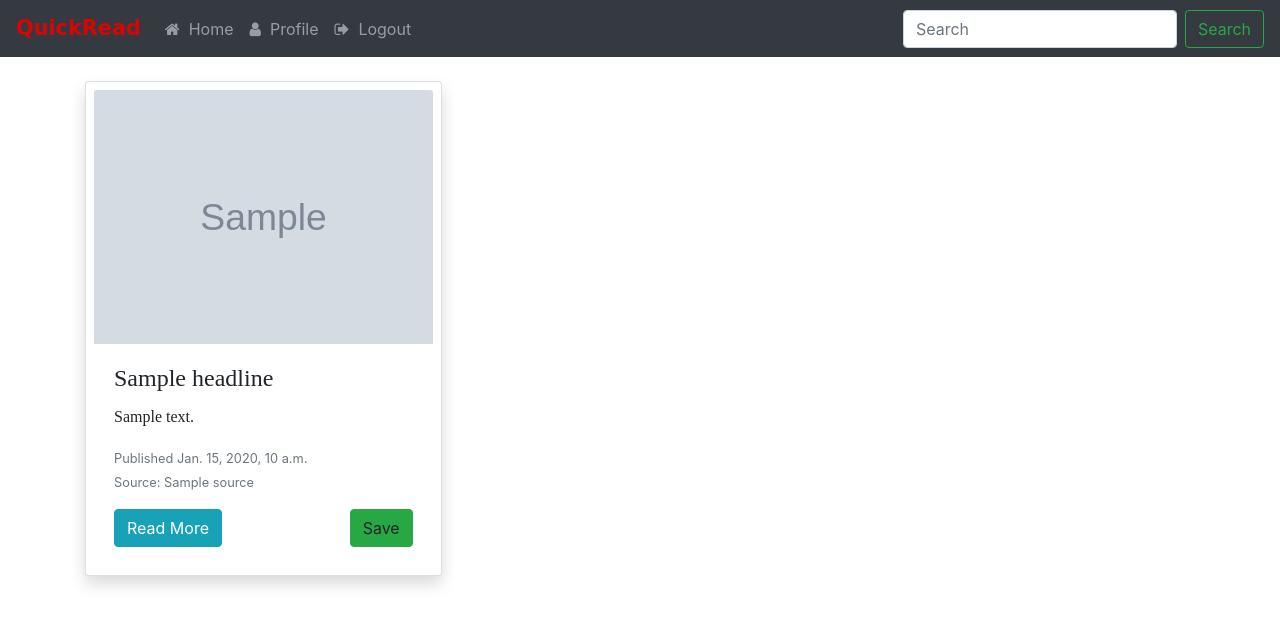
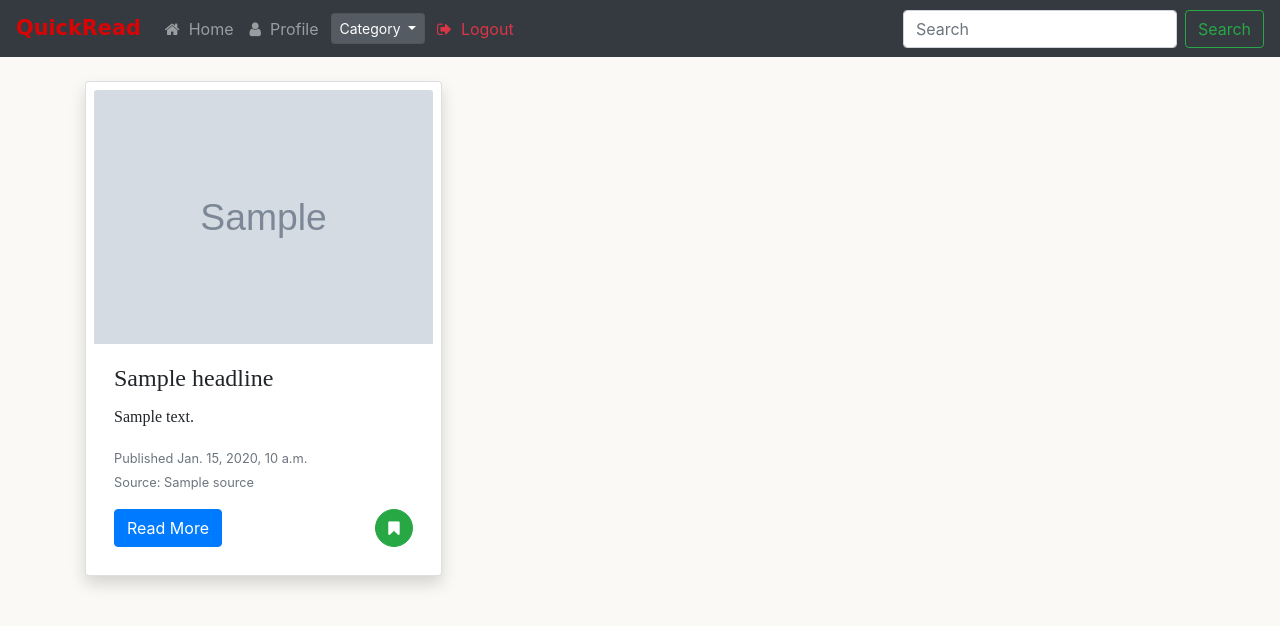
Before and after one commit to Siddhartha-Padhy/quick_read, a Django app: template news_section/templates/home.html in a window 1280 px wide. Shown: the top 626 px of the page. Run offline with Django 3.2, Linux system fonts and the light colour scheme; the template is opened without the code that fills it: most values are stand-ins (such as "Sample title", 1, 10 or a date in 2020); grey boxes marked "Sample" are stand-in pictures; some libraries are stand-ins or nearby versions; some web fonts are replaced.

Commit message:
bug fixes

```diff
--- a/news_section/static/script.js
+++ b/news_section/static/script.js
@@ -1,42 +1,44 @@
-function saveArticle(ind) {
+function saveArticle(ind, username) {
   let title = document.getElementById(`headline${ind}`).textContent.trim()
   let url = document.getElementById(`url${ind}`).href
+  console.log(username)
 
-  if (localStorage['Saved'] != null) {
-    let prev = JSON.parse(localStorage['Saved'])
+  if (localStorage[username] != null) {
+    let prev = JSON.parse(localStorage[username])
     prev[title] = url
-    localStorage['Saved'] = JSON.stringify(prev)
+    localStorage[username] = JSON.stringify(prev)
   } else {
     let store = { [title]: url }
     store = JSON.stringify(store)
-    localStorage['Saved'] = store
+    localStorage[username] = store
   }
 }
 
-function delete_article(ind) {
+//Error
+function delete_article(ind, username) {
   let article = document.getElementById(`article${ind}`).textContent.trim()
   console.log(article)
-  let data = JSON.parse(localStorage['Saved'])
+  let data = JSON.parse(localStorage[username])
   console.log(data)
   delete data[article]
   console.log(data)
-  localStorage['Saved'] = JSON.stringify(data)
-  get_saved_articles()
+  localStorage[username] = JSON.stringify(data)
+  get_saved_articles(username)
 }
 
-function get_saved_articles() {
+function get_saved_articles(username) {
   let saved_section = document.getElementById('saved-articles')
   if (saved_section != null) {
     document.getElementById('saved-articles').innerHTML = ''
-    if (localStorage['Saved'] != null) {
-      let articles = JSON.parse(localStorage['Saved'])
+    if (localStorage[username] != null) {
+      let articles = JSON.parse(localStorage[username])
       let count = 0
       for (article in articles) {
         saved_section.innerHTML += `<div class="list-group-item list-group-item-action d-flex justify-content-between">
         <a href=${articles[article]} class="card-link" id="article${count}">
           ${article}
         </a>
-        <button class="btn btn-danger custom-delete-btn" id="del-btn${count}" onclick="delete_article(${count++})">
+        <button class="btn btn-danger custom-delete-btn" id="del-btn${count}" onclick="delete_article(${count++}, '${username}')">
           <i class="fa fa-trash" aria-hidden="true"></i>
         </button>
       </div>`
--- a/news_section/static/style.css
+++ b/news_section/static/style.css
@@ -1,6 +1,10 @@
 * {
   margin: 0;
   padding: 0;
+}
+
+body {
+  background-color: #faf9f6;
 }
 
 .main-text {
@@ -116,3 +120,7 @@
   width: 10vh;
   border-radius: 70px;
 }
+
+.custom-save-btn {
+  border-radius: 70px;
+}
--- a/news_section/templates/base.html
+++ b/news_section/templates/base.html
@@ -33,7 +33,7 @@
 
     <title>QuickRead</title>
   </head>
-  <body onload="get_saved_articles()">
+  <body onload="get_saved_articles('{{username}}')">
     <!--Navbar-->
     <nav class="navbar navbar-expand-lg navbar-dark bg-dark custom-navbar">
       <a class="navbar-brand" href="#">
@@ -66,7 +66,31 @@
             </a>
           </li>
           <li class="nav-item">
-            <a class="nav-link" href="{% url 'logout' %}">
+            <div class="dropdown show">
+              <a
+                class="btn btn-secondary btn-sm dropdown-toggle m-1"
+                href="#"
+                role="button"
+                id="dropdownMenuLink"
+                data-toggle="dropdown"
+                aria-haspopup="true"
+                aria-expanded="false"
+              >
+                Category
+              </a>
+
+              <div class="dropdown-menu" aria-labelledby="dropdownMenuLink">
+                <a class="dropdown-item" href="#">Breaking News</a>
+                <a class="dropdown-item" href="#">World</a>
+                <a class="dropdown-item" href="#">Nation</a>
+                <a class="dropdown-item" href="#">Business</a>
+                <a class="dropdown-item" href="#">Sports</a>
+                <a class="dropdown-item" href="#">Entertainment</a>
+              </div>
+            </div>
+          </li>
+          <li class="nav-item">
+            <a class="nav-link text-danger" href="{% url 'logout' %}">
               <i class="fa fa-sign-out" aria-hidden="true"></i>
               &nbsp;Logout
             </a>
--- a/news_section/templates/home.html
+++ b/news_section/templates/home.html
@@ -18,16 +18,20 @@
         <small class="text-muted">Source: {{headline.source.name}}</small>
       </p>
       <div class="d-flex" style="justify-content: space-between;">
-        <a class="btn btn-info" id="url{{headline.id}}" href="{{headline.url}}">
+        <a
+          class="btn btn-primary"
+          id="url{{headline.id}}"
+          href="{{headline.url}}"
+        >
           Read More
         </a>
-        <a
-          class="btn btn-success"
+        <button
+          class="btn btn-success custom-save-btn"
           id="save"
-          onclick="saveArticle('{{headline.id}}')"
+          onclick="saveArticle('{{headline.id}}','{{username}}')"
         >
-          Save
-        </a>
+          <i class="fa fa-bookmark" aria-hidden="true"></i>
+        </button>
       </div>
     </div>
   </div>
--- a/news_section/templates/profile.html
+++ b/news_section/templates/profile.html
@@ -15,7 +15,10 @@
     </div>
   </div>
   <div class="card shadow p-2 mb-3 bg-dark text-white">
-    <h4 class="card-title" style="color: gold;">Saved News</h4>
+    <h4 class="card-title ml-3" style="color: gold;">
+      <i class="fa fa-bookmark" aria-hidden="true"></i>
+      Saved News
+    </h4>
     <div class="list-group" id="saved-articles"></div>
   </div>
 </div>
```
Also changed, not shown: news_section/views.py (+20 -4 lines).
